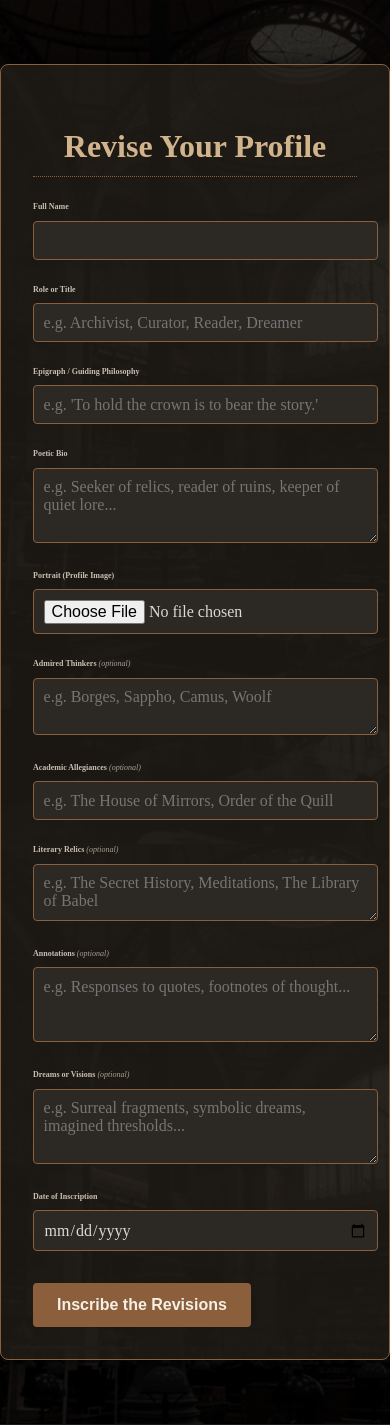
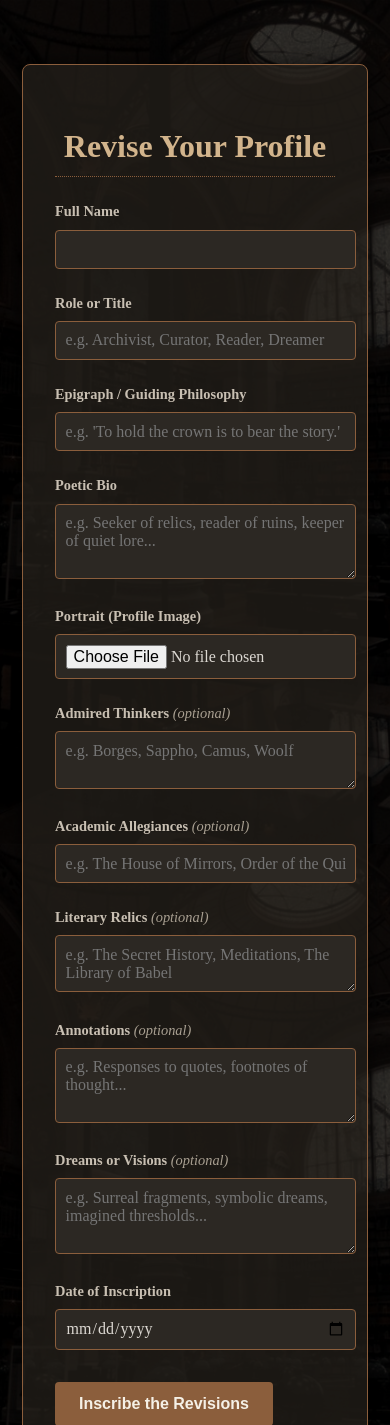
Before and after one commit to rubymeaddows/Ravensandquill, a Flask app: page /profile/edit in a window 390 px wide. Shown: the top 1425 px of the page. Run offline with Flask 3, Linux system fonts and the light colour scheme; the visitor is signed in with stand-in values (Sample User, id 1); data that the repository does not hold is empty; parts of the project's set-up code (start-up, migrations or seed data) failed here and were passed over.

Commit message:
Update edit_profile.html

```diff
--- a/templates/edit_profile.html
+++ b/templates/edit_profile.html
@@ -35,12 +35,31 @@
       padding-bottom: 0.5rem;
     }
 
+ @media (max-width: 768px) {
+.profile-box {
+    max-width: 280px;
+    margin: 4rem auto;
+    padding: 2rem;
+    background-color: rgba(38, 34, 28, 0.7);
+    border: 1px solid #8b5e3c;
+    border-radius: 8px;
+    box-shadow: 0 0 20px rgba(0, 0, 0, 0.6);
+}
+}
+
     form label {
       display: block;
       margin-top: 1.5rem;
       font-weight: bold;
       color: #c8bfb2;
     }
+
+    @media (max-width: 768px) {
+    form label {
+        font-size: 0.9rem;
+        line-height: 1.4;
+      }
+   }
 
     form input[type="text"],
     form input[type="date"],
```
